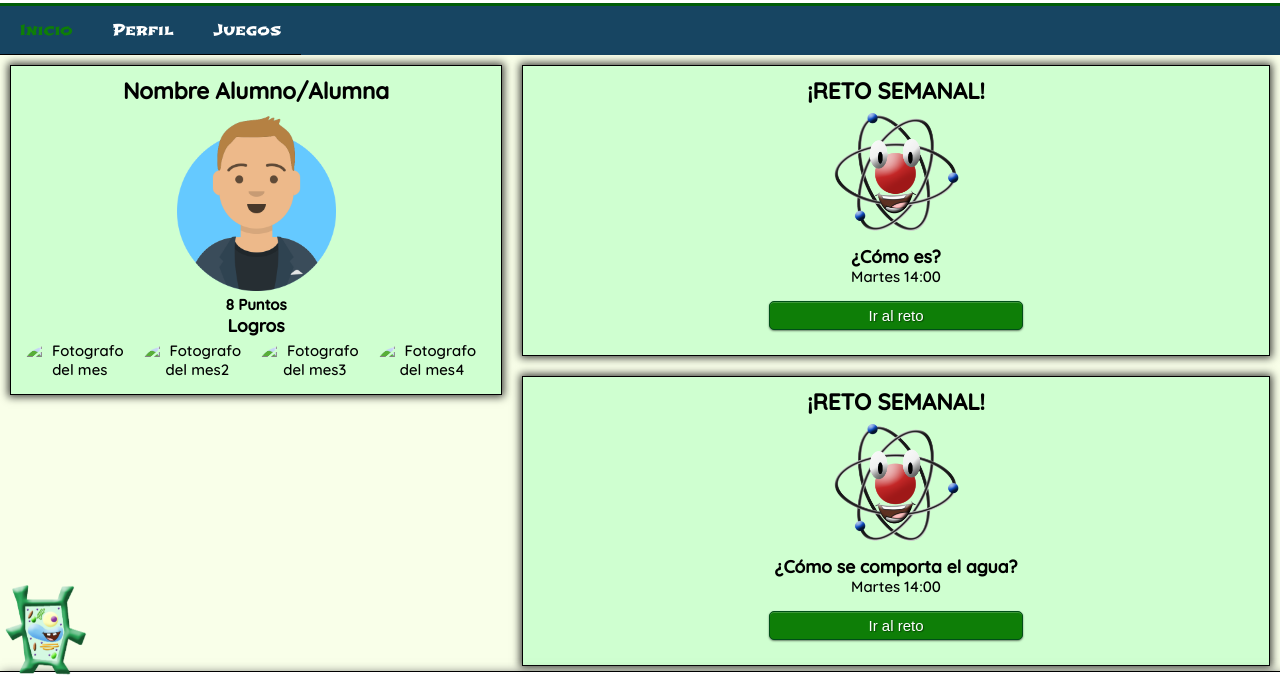
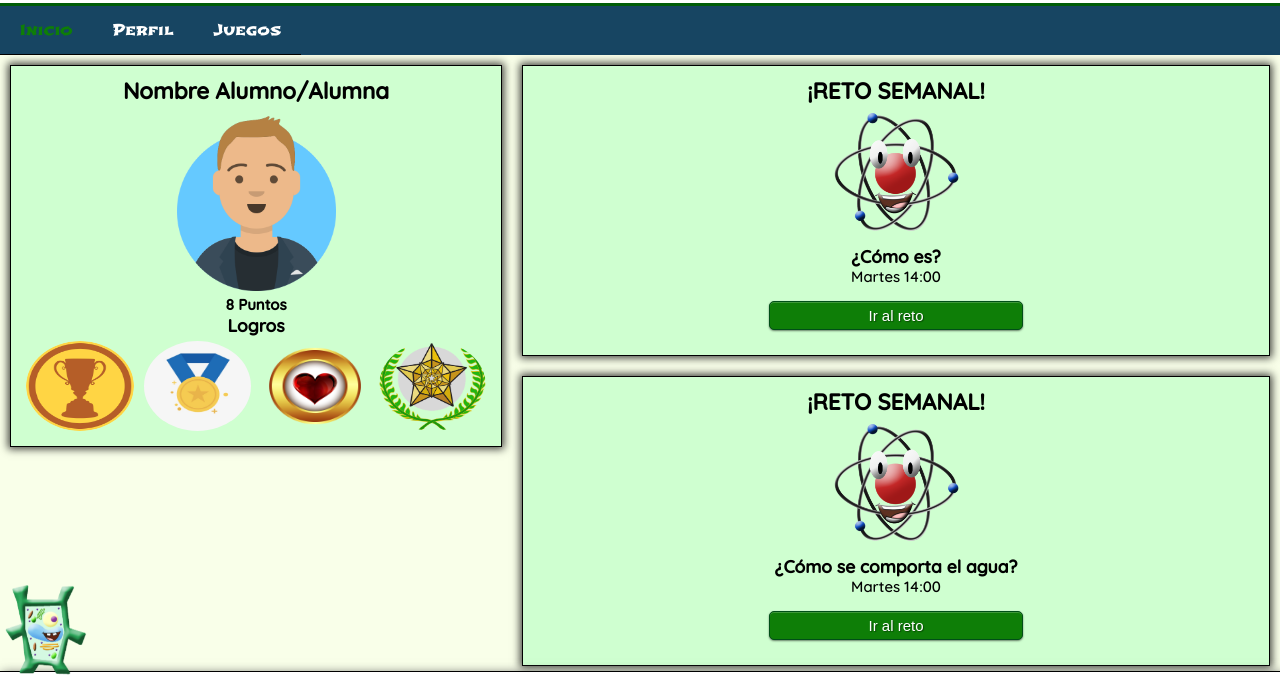
Before and after one commit to Laura-IP/DesafiosLince, a plain HTML site: page html/inicioAlumno.html in a window 1280 px wide. Shown: the part 88-767 px from the top of the page. Drawn offline with Linux system fonts and the light colour scheme.

Commit message:
Medallas

```diff
--- a/html/inicioAlumno.html
+++ b/html/inicioAlumno.html
@@ -32,10 +32,11 @@
 						<h3>Logros</h3>
 					</div>
 					<div class="achievements">
-						<img src="../img/medalla1.jpg" alt="Fotografo del mes">
-						<img src="../img/medalla2.jpg" alt="Fotografo del mes2">
-						<img src="../img/medalla3.jpg" alt="Fotografo del mes3">
-						<img src="../img/medalla4.jpg" alt="Fotografo del mes4">
+						<img src="../img/medalla1.png" alt="Fotografo del mes">
+						<img src="../img/medalla.jpg" alt="Fotografo del mes2">
+						<img src="../img/medalla2.png" alt="Fotografo del mes3">
+						<img src="../img/medalla4.png" alt="Fotografo del mes4">
+
 					</div>
 				</section>
 			</div>
```
Also changed, not shown: html/perfilAlumno.html (+3 -3 lines), html/retoAlumno_UD10.html (+1 -1 lines), html/retoAlumno_UD3.html (+1 -1 lines), html/retoAlumno_UD4.html (+1 -1 lines), html/retoAlumno_UD5.html (+1 -1 lines), img/medalla10.png (deleted), img/medalla3.png (deleted), img/medalla6.png (deleted), img/medalla8.png (deleted), img/medalla9.png (deleted), 1 other file.
